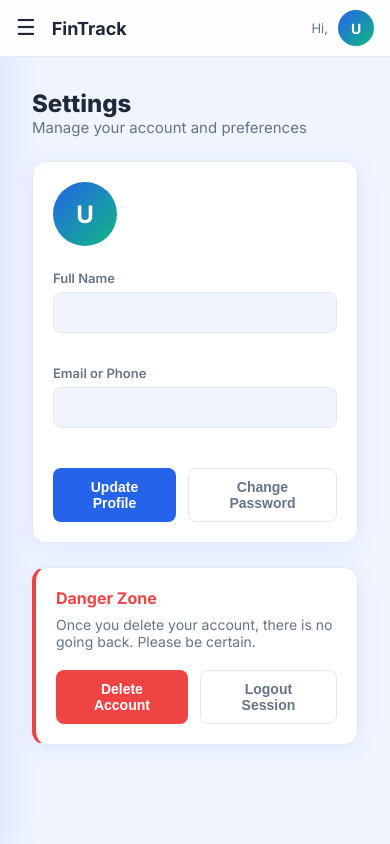
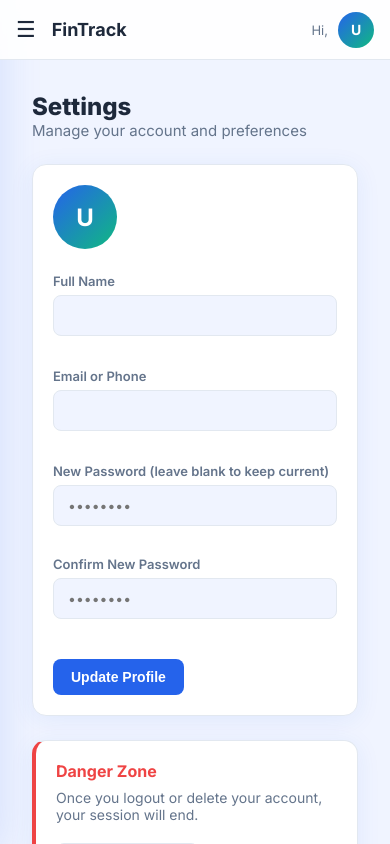
Before and after one commit to Isiaka110/finance-app, a React (Vite) app in the folder treasure/: page /dashboard/settings in a window 390 px wide. Built offline with nearby package versions, Linux system fonts and the light colour scheme; sample sign-in values are in the browser's storage.

Commit message:
responsive

```diff
--- a/treasure/src/index.css
+++ b/treasure/src/index.css
@@ -180,8 +180,10 @@ body,
   gap: 16px;
   position: sticky;
   top: 0;
-  z-index: 100;
+  z-index: 90;
   backdrop-filter: blur(8px);
+  height: 60px;
+  /* Fixed height for consistency */
 }
 
 .topbar-title {
@@ -828,7 +830,8 @@ tr:hover td {
     position: fixed;
     inset: 0;
     background: rgba(0, 0, 0, 0.5);
-    z-index: 99;
+    z-index: 150;
+    /* Above topbar */
   }
 
   .hamburger {
@@ -841,8 +844,9 @@ tr:hover td {
 
   .charts-grid {
     display: grid;
-    grid-template-columns: 1fr;
-    gap: 16px;
+    grid-template-columns: repeat(2, 1fr);
+    /* 2 columns as requested */
+    gap: 12px;
   }
 
   .stat-grid {
@@ -880,6 +884,19 @@ tr:hover td {
   .table-wrapper {
     margin: 0 calc(-1 * var(--container-px));
     padding: 0 var(--container-px);
+    overflow-x: auto;
+    -webkit-overflow-scrolling: touch;
+  }
+
+  table {
+    min-width: 600px;
+    /* Ensure table doesn't squish too much */
+  }
+
+  th,
+  td {
+    padding: 10px 8px;
+    font-size: 13px;
   }
 }
 
@@ -1154,15 +1171,110 @@ tr:hover td {
 }
 
 @media (max-width: 768px) {
+  .nav-links .nav-link {
+    display: none;
+    /* Hide text links like "Features" on mobile */
+  }
+
   .nav-links {
-    display: none;
+    gap: 12px;
   }
 
   .features-grid-landing {
     grid-template-columns: 1fr;
   }
 
+  .landing-nav .btn {
+    padding: 8px 14px;
+    font-size: 13px;
+  }
+
+  .hero-content h1 {
+    font-size: 38px;
+    margin-bottom: 16px;
+  }
+
+  .hero-content p {
+    font-size: 16px;
+  }
+
+  .hero-actions {
+    flex-direction: column;
+    width: 100%;
+  }
+
+  .hero-actions .btn {
+    width: 100%;
+    justify-content: center;
+  }
+
+  .landing-nav {
+    padding: 16px 5%;
+  }
+
+  .hero {
+    padding: 60px 5% 80px;
+  }
+
+  .features-section {
+    padding: 60px 5%;
+  }
+
+  .cta-section {
+    padding: 60px 5%;
+  }
+
+  .cta-box {
+    padding: 50px 20px;
+    border-radius: 24px;
+  }
+
   .cta-box h2 {
+    font-size: 28px;
+  }
+
+  .footer {
+    flex-direction: column;
+    gap: 20px;
+    text-align: center;
+    padding: 40px 5%;
+  }
+
+  /* Onboarding mobile */
+  .onboarding-card {
+    padding: 30px 20px;
+    margin: 10px;
+  }
+
+  .onboarding-icon {
+    font-size: 40px;
+  }
+
+  .onboarding-card h2 {
+    font-size: 20px;
+  }
+
+  .onboarding-card p {
+    font-size: 14px;
+  }
+}
+
+@media (max-width: 480px) {
+  .hero-content h1 {
     font-size: 32px;
   }
+
+  .floating-card {
+    display: none;
+    /* Hide floating cards on very small screens to avoid clutter */
+  }
+
+  .hero-image img {
+    border-radius: 16px;
+  }
+
+  /* Onboarding features grid to single column */
+  .features-grid {
+    grid-template-columns: 1fr;
+  }
 }
--- a/treasure/src/pages/SavingsPage.jsx
+++ b/treasure/src/pages/SavingsPage.jsx
@@ -33,7 +33,15 @@ export default function SavingsPage() {
     const handleDeposit = async (e) => {
         e.preventDefault(); setSaving(true);
         try {
-            const newSaved = depositModal.savedAmount + parseFloat(depositAmt);
+            const amount = parseFloat(depositAmt);
+            const remaining = depositModal.targetAmount - depositModal.savedAmount;
+            if (amount > remaining) {
+                alert(`You can only deposit up to ${fmt(remaining)} to complete this goal.`);
+                setSaving(false);
+                return;
+            }
+
+            const newSaved = depositModal.savedAmount + amount;
             await API.put(`/goals/${depositModal._id}`, { savedAmount: newSaved });
             setDepositModal(null); setDepositAmt(''); load();
         } finally { setSaving(false); }
--- a/treasure/src/pages/SettingsPage.jsx
+++ b/treasure/src/pages/SettingsPage.jsx
@@ -1,13 +1,66 @@
+import { useState, useEffect } from 'react';
 import { useAuth } from '../context/AuthContext';
 import { useNavigate } from 'react-router-dom';
+import API from '../api/axios';
 
 export default function SettingsPage() {
-    const { user, logout } = useAuth();
+    const { user, login, logout } = useAuth();
     const navigate = useNavigate();
+
+    const [form, setForm] = useState({
+        fullName: user?.fullName || '',
+        emailOrPhone: user?.emailOrPhone || '',
+        password: '',
+        confirmPassword: ''
+    });
+
+    const [loading, setLoading] = useState(false);
+    const [message, setMessage] = useState({ type: '', text: '' });
+
+    useEffect(() => {
+        if (user) {
+            setForm(prev => ({
+                ...prev,
+                fullName: user.fullName,
+                emailOrPhone: user.emailOrPhone
+            }));
+        }
+    }, [user]);
 
     const handleLogout = () => {
         logout();
         navigate('/');
+    };
+
+    const handleUpdate = async (e) => {
+        e.preventDefault();
+        setMessage({ type: '', text: '' });
+
+        if (form.password && form.password !== form.confirmPassword) {
+            return setMessage({ type: 'error', text: 'Passwords do not match' });
+        }
+
+        setLoading(true);
+        try {
+            const payload = {
+                fullName: form.fullName,
+                emailOrPhone: form.emailOrPhone
+            };
+            if (form.password) payload.password = form.password;
+
+            const { data } = await API.put('/auth/profile', payload);
+
+            // Update global state and localStorage via context
+            // keep the same token
+            login(data.user, localStorage.getItem('financeToken'), false);
+
+            setMessage({ type: 'success', text: 'Profile updated successfully!' });
+            setForm(prev => ({ ...prev, password: '', confirmPassword: '' }));
+        } catch (err) {
+            setMessage({ type: 'error', text: err.response?.data?.message || 'Error updating profile' });
+        } finally {
+            setLoading(false);
+        }
     };
 
     return (
@@ -17,8 +70,13 @@ export default function SettingsPage() {
                 <p style={{ color: 'var(--text-muted)' }}>Manage your account and preferences</p>
             </div>
 
+            {message.text && (
+                <div className={`alert alert-${message.type === 'success' ? 'success' : 'error'}`} style={{ marginBottom: 20 }}>
+                    {message.text}
+                </div>
+            )}
+
             <div style={{ display: 'grid', gap: 24 }}>
-                {/* Profile Card */}
                 <div className="card">
                     <div style={{ display: 'flex', alignItems: 'center', gap: 20, marginBottom: 24 }}>
                         <div className="avatar" style={{ width: 64, height: 64, fontSize: 24 }}>
@@ -30,34 +88,65 @@ export default function SettingsPage() {
                         </div>
                     </div>
 
-                    <div style={{ display: 'grid', gap: 16 }}>
+                    <form onSubmit={handleUpdate} style={{ display: 'grid', gap: 16 }}>
                         <div className="form-group">
                             <label className="form-label">Full Name</label>
-                            <input className="form-input" value={user?.fullName || ''} readOnly disabled />
+                            <input
+                                className="form-input"
+                                value={form.fullName}
+                                onChange={e => setForm({ ...form, fullName: e.target.value })}
+                                required
+                            />
                         </div>
                         <div className="form-group">
                             <label className="form-label">Email or Phone</label>
-                            <input className="form-input" value={user?.emailOrPhone || ''} readOnly disabled />
+                            <input
+                                className="form-input"
+                                value={form.emailOrPhone}
+                                onChange={e => setForm({ ...form, emailOrPhone: e.target.value })}
+                                required
+                            />
+                        </div>
+                        <div className="form-row">
+                            <div className="form-group">
+                                <label className="form-label">New Password (leave blank to keep current)</label>
+                                <input
+                                    className="form-input"
+                                    type="password"
+                                    placeholder="••••••••"
+                                    value={form.password}
+                                    onChange={e => setForm({ ...form, password: e.target.value })}
+                                />
+                            </div>
+                            <div className="form-group">
+                                <label className="form-label">Confirm New Password</label>
+                                <input
+                                    className="form-input"
+                                    type="password"
+                                    placeholder="••••••••"
+                                    value={form.confirmPassword}
+                                    onChange={e => setForm({ ...form, confirmPassword: e.target.value })}
+                                />
+                            </div>
                         </div>
                         <div style={{ display: 'flex', gap: 12, marginTop: 8 }}>
-                            <button className="btn btn-primary" disabled>Update Profile</button>
-                            <button className="btn btn-ghost" disabled>Change Password</button>
+                            <button type="submit" className="btn btn-primary" disabled={loading}>
+                                {loading ? 'Saving...' : 'Update Profile'}
+                            </button>
                         </div>
-                    </div>
+                    </form>
                 </div>
 
-                {/* Account Actions */}
                 <div className="card" style={{ borderLeft: '4px solid var(--danger)' }}>
                     <h3 style={{ fontSize: 16, fontWeight: 700, marginBottom: 8, color: 'var(--danger)' }}>Danger Zone</h3>
                     <p style={{ color: 'var(--text-muted)', fontSize: 14, marginBottom: 20 }}>
-                        Once you delete your account, there is no going back. Please be certain.
+                        Once you logout or delete your account, your session will end.
                     </p>
                     <div style={{ display: 'flex', gap: 12 }}>
-                        <button className="btn btn-danger" onClick={() => alert('Feature coming soon!')}>Delete Account</button>
                         <button className="btn btn-ghost" onClick={handleLogout}>Logout Session</button>
                     </div>
                 </div>
             </div>
-        </div >
+        </div>
     );
 }
```
Also changed, not shown: 2 other files (tests, documents, lock files or other folders).
